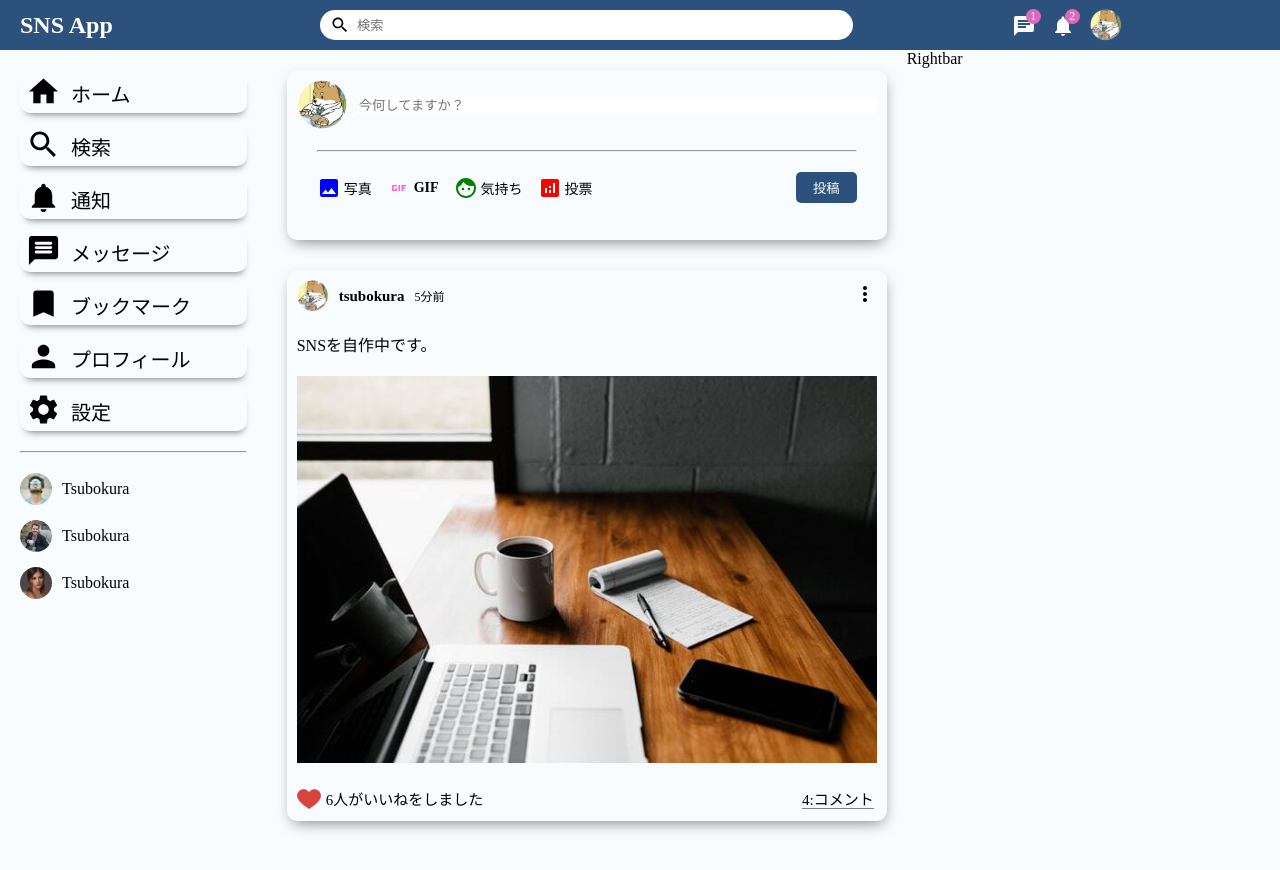
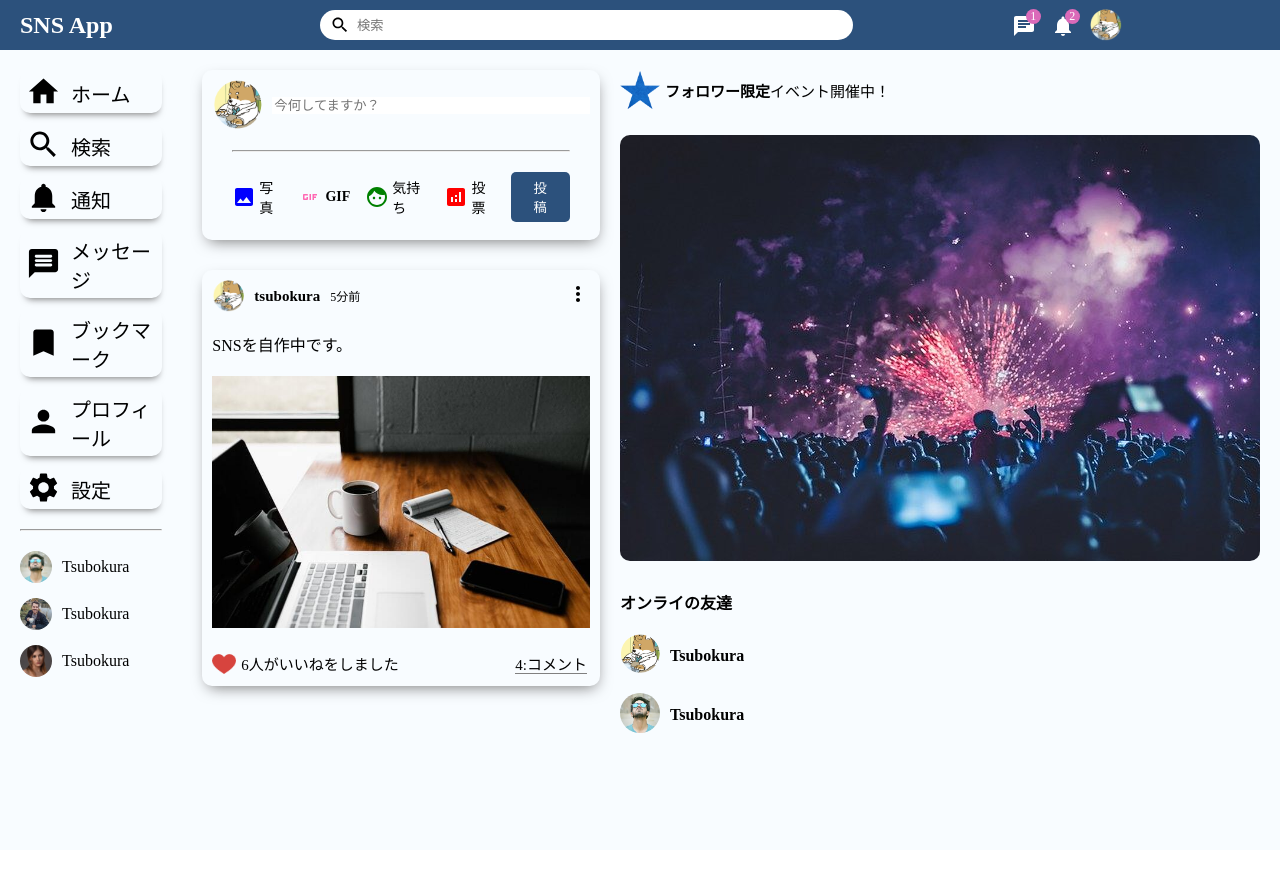
Before and after one commit to tsubokura-shuhei/sns-react-mongodb-frontend, a React (Create React App) app: page / in a window 1280 px wide. Built offline with nearby package versions, Linux system fonts and the light colour scheme.

Commit message:
rightbar create

```diff
--- a/src/components/rightbar/Rightbar.css
+++ b/src/components/rightbar/Rightbar.css
@@ -1,3 +1,61 @@
 .fightbar {
-  flex: 3.5;
+  flex: 3;
 }
+
+.rightbarWrapper {
+  padding: 20px 20px 0px 0px;
+}
+
+.eventContainer {
+  display: flex;
+  align-items: center;
+}
+
+.startImg {
+  width: 40px;
+  height: 40px;
+  margin-right: 5px;
+}
+
+.eventText {
+  font-weight: 300;
+  font-size: 15px;
+}
+
+.eventImg {
+  width: 100%;
+  border-radius: 10px;
+  margin: 25px 0px;
+}
+
+.rightbarTitle {
+  margin-bottom: 20px;
+}
+
+.rightbarFriendList {
+  padding: 0px;
+  margin: 0px;
+  list-style: none;
+}
+
+.rightbarFriend {
+  display: flex;
+  align-items: center;
+  margin-bottom: 15px;
+}
+
+.rightbarProfileImgContainer {
+  margin-right: 10px;
+  position: relative;
+}
+
+.rightbarProfileImg {
+  width: 40px;
+  height: 40px;
+  border-radius: 50%;
+  object-fit: cover;
+}
+
+.rightbarUserName {
+  font-weight: 550;
+}
--- a/src/components/rightbar/Rightbar.jsx
+++ b/src/components/rightbar/Rightbar.jsx
@@ -2,7 +2,44 @@ import React from "react";
 import "./Rightbar.css";
 
 const Rightbar = () => {
-  return <div className="fightbar">Rightbar</div>;
+  return (
+    <div className="rightbar">
+      <div className="rightbarWrapper">
+        <div className="eventContainer">
+          <img src="assets/star.png" alt="" className="startImg" />
+          <span className="eventText">
+            <b>フォロワー限定</b>イベント開催中！
+          </span>
+        </div>
+        <img src="assets/event.jpeg" alt="" className="eventImg" />
+        <h4 className="rightbarTitle">オンライの友達</h4>
+        <ul className="rightbarFriendList">
+          <li className="rightbarFriend">
+            <div className="rightbarProfileImgContainer">
+              <img
+                src="assets/person/1.jpeg"
+                alt=""
+                className="rightbarProfileImg"
+              />
+              <span className="rightbarOnline"></span>
+            </div>
+            <soan className="rightbarUserName">Tsubokura</soan>
+          </li>
+          <li className="rightbarFriend">
+            <div className="rightbarProfileImgContainer">
+              <img
+                src="assets/person/2.jpeg"
+                alt=""
+                className="rightbarProfileImg"
+              />
+              <span className="rightbarOnline"></span>
+            </div>
+            <soan className="rightbarUserName">Tsubokura</soan>
+          </li>
+        </ul>
+      </div>
+    </div>
+  );
 };
 
 export default Rightbar;
```
Also changed, not shown: public/assets/event.jpeg (renamed from public/assets/ad.jpeg).
